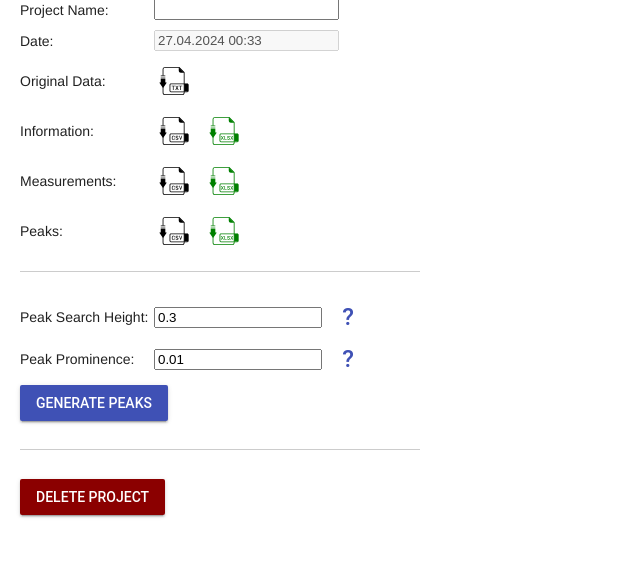
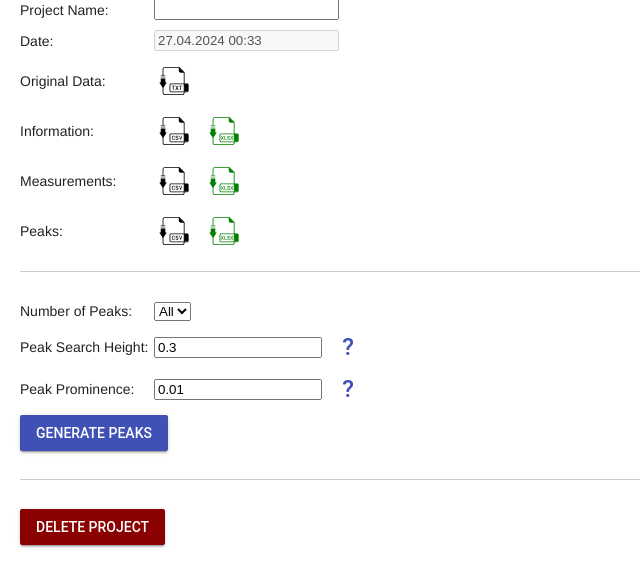
Before and after one commit to konrad-adamski/DSC_Analyzer, a Flask app: page /1/ in a window 1280 px wide. Shown: the part 85-672 px from the top of the page, without its empty margins (0-640 px from the left). Run offline with Flask 3, Linux system fonts and the light colour scheme.

Commit message:
Numb of Peaks

```diff
--- a/templates/project_overview.html
+++ b/templates/project_overview.html
@@ -27,7 +27,7 @@
 
 {% block content %}
     <div class="mdl-grid">
-        <div class="mdl-cell" style="width: 400px;">
+        <div class="mdl-cell" style="width: 620px;">
             <form id="nameForm" method="post" >
                 <div class="form-group">
                     <label for="project_name">Project Name:</label>
@@ -88,6 +88,15 @@
             <hr> <!-- Hier wird die Trennlinie eingefügt -->
             <div class="mdl-grid" style="padding-left: 0;">
                  <form id="generatePeaksForm" method="post" >
+                    <div class="form-group">
+                        <label for="peak_count">Number of Peaks:</label>
+                        <select id="peak_count" name="peak_count" onchange="generatePeakFields()" required>
+                            <option value="All">All</option>
+                            {% for i in peak_max_numb|loop %}
+                                <option value="{{ i }}">{{ i }}</option>
+                            {% endfor %}
+                        </select>
+                    </div>
                      <div class="form-group">
                         <label for="find_peak_height">Peak Search Height:</label>
                         <input class="mdl-js-textfield" type="number" id="find_peak_height" name="project_find_peak_height" min="0" max="1" step="0.01" value="{{ project.find_peak_height}}">
@@ -101,7 +110,8 @@
                         <div id="peak_prominence_info_bubble" style="display: none; position: absolute; padding: 10px; background-color: white; border: 1px solid #ccc; border-radius: 5px; box-shadow: 0 2px 5px rgba(0,0,0,0.2);"></div>
 
                     </div>
-
+                    <div id="interval_fields"></div>
+                    <input type="hidden" id="search_areas" name="search_areas">
                      {% if project.peaks_csv %}
                          <button class="mdl-button mdl-js-button mdl-button--raised mdl-button--colored" type="button" onclick="sendGeneratePeaksForm()">Generate Peaks</button>
                      {% else %}
@@ -122,6 +132,62 @@
 
     <script>
 
+    function generatePeakFields() {
+            var peakCount = document.getElementById("peak_count").value;
+            var intervalFields = document.getElementById("interval_fields");
+            intervalFields.innerHTML = ""; // clear previous fields
+
+            let find_peak_height_element = document.getElementById("find_peak_height")
+
+            if (peakCount !== "All" && peakCount !== "") {
+
+                find_peak_height_element.value = 0;
+                find_peak_height_element.readOnly = true;
+                find_peak_height_element.style.backgroundColor = "#f7f7f7";
+
+                for (let i = 1; i <= peakCount; i++) {
+                    let field = document.createElement("div");
+                    field.className = "form-group";
+                    field.innerHTML = `<b style="width: 60px;">Peak ${i}</b><br>`;
+                    field.innerHTML += `<label for="start_value${i}" style="width: 80px;">Start Value:</label>` +
+                        `<input type="number" id="start_value${i}" name="start_value${i}" placeholder="Enter start value" min="-50" max="300" required><br>`;
+
+                    field.innerHTML += `<label for="end_value${i}" style="width: 80px;">End Value:</label>` +
+                        `<input type="number" id="end_value${i}" name="end_value${i}" placeholder="Enter end value" min="-50" max="300" required><br>`;
+
+                    intervalFields.appendChild(field);
+                }
+            } else {
+                find_peak_height_element.readOnly = false;
+                find_peak_height_element.value = {{ project.find_peak_height}};
+                find_peak_height_element.style.backgroundColor = "";
+            }
+        }
+
+        function validateForm() {
+            let peakCount = document.getElementById("peak_count").value;
+            if (peakCount !== "All" && peakCount !== "") {
+                let empty_peaks = [];
+
+                for (let i = 1; i <= peakCount; i++) {
+                    let startValue = document.getElementById(`start_value${i}`).value;
+                    let endValue = document.getElementById(`end_value${i}`).value;
+                    if (startValue === "" || endValue === "") {
+                        empty_peaks.push(i);
+                    }
+                }
+                if (empty_peaks.length > 0) {
+                    if (empty_peaks.length === 1) {
+                        alert(`Please fill out all required fields for Peak ${empty_peaks[0]}.`);
+                    } else {
+                        alert(`Please fill out all required fields for Peaks ${empty_peaks.join(", ")}.`);
+                    }
+                    return false;
+                }
+            }
+            return true;
+        }
+
     function sendNameForm() {
         let form = document.getElementById('nameForm');
         form.submit();
@@ -129,7 +195,21 @@
 
       function sendGeneratePeaksForm() {
          if (confirm('Are you sure you want to generate new Peaks! This will overwrite your changes!')) {
-             document.getElementById('generatePeaksForm').submit();
+             if (validateForm()) {
+                var peakCount = document.getElementById("peak_count").value;
+                var peakValues = [];
+
+                if (peakCount !== "All" && peakCount !== "") {
+                    for (let i = 1; i <= peakCount; i++) {
+                        var startValue = document.getElementById(`start_value${i}`).value;
+                        var endValue = document.getElementById(`end_value${i}`).value;
+                        peakValues.push({ start: startValue, end: endValue });
+                    }
+                }
+
+                document.getElementById('search_areas').value = JSON.stringify(peakValues);
+                document.getElementById('generatePeaksForm').submit();
+            }
          }
     }
 
```
